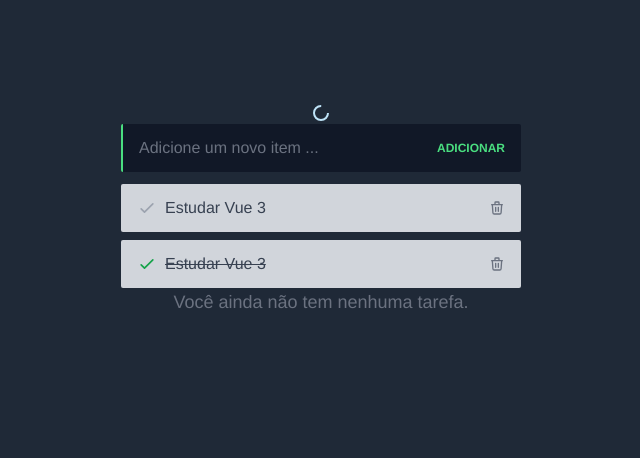
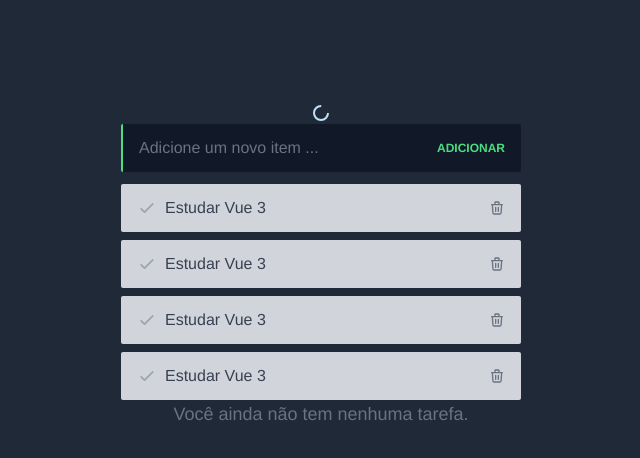
Before and after one commit to Ricardomjr-10/projetotodovue, a Vue app: page / in a window 1280 px wide. Shown: the top 458 px of the page, without its empty margins (319-959 px from the left). Built offline with nearby package versions, Linux system fonts and the light colour scheme.

Commit message:
create componente todoitems

```diff
--- a/src/App.vue
+++ b/src/App.vue
@@ -8,127 +8,11 @@
             <!--/ Todo spinner -->
 
             <!-- Todo form -->
-            <form class="flex items-center px-4 bg-gray-900 h-15
-rounded-sm border-l-2 border-green-400 mb-3">
-                <input
-                    placeholder="Adicione um novo item ..."
-                    type="text"
-                    class="bg-gray-900 placeholder-gray-500 text-gray-500
-font-light focus:outline-none block w-full appearance-none leading-normal
-py-3 pr-3"
-                >
-
-                <button
-                    class="text-green-400 text-xs font-semibold
-focus:outline-none"
-                    type="submit"
-                >
-                    ADICIONAR
-                </button>
-            </form>
+            <TodoForm/>
             <!--/ Todo form -->
 
             <!-- Todo items -->
-            <div class="space-y-2">
-                <div class="bg-gray-300 rounded-sm">
-                    <div class="flex items-center px-4 py-3 border-b
-border-gray-400 last:border-b-0">
-                        <div class="flex items-center justify-center
-mr-2">
-                            <button class="text-gray-400">
-                                <svg class="w-5 h-5" fill="none"
-stroke="currentColor" viewBox="0 0 24 24"
-xmlns="http://www.w3.org/2000/svg"><path stroke-linecap="round"
-stroke-linejoin="round" stroke-width="2" d="M5 13l4 4L19 7"></path></svg>
-                            </button>
-                        </div>
-
-                        <div class="w-full">
-                            <input
-                                type="text"
-                                placeholder="Digite a sua tarefa"
-                                value="Estudar Vue 3"
-                                class="bg-gray-300 placeholder-gray-500
-text-gray-700 font-light focus:outline-none block w-full appearance-none
-leading-normal mr-3"
-                            >
-                        </div>
-
-                        <div class="ml-auto flex items-center
-justify-center">
-                            <button class="focus:outline-none">
-                                <svg
-                                    class="ml-3 h-4 w-4 text-gray-500"
-                                    viewBox="0 0 24 24"
-                                    fill="none"
-                                    stroke="currentColor"
-                                    xmlns="http://www.w3.org/2000/svg"
-                                >
-                                    <path
-                                        d="M19 7L18.1327 19.1425C18.0579
-20.1891 17.187 21 16.1378 21H7.86224C6.81296 21 5.94208 20.1891 5.86732
-19.1425L5 7M10 11V17M14 11V17M15 7V4C15 3.44772 14.5523 3 14 3H10C9.44772
-3 9 3.44772 9 4V7M4 7H20"
-                                        stroke-width="2"
-                                        stroke-linecap="round"
-                                        stroke-linejoin="round"
-                                    />
-                                </svg>
-                            </button>
-                        </div>
-                    </div>
-                </div>
-
-                <div class="bg-gray-300 rounded-sm">
-                    <div class="flex items-center px-4 py-3 border-b
-border-gray-400 last:border-b-0">
-                        <div class="flex items-center justify-center
-mr-2">
-                            <button class="text-green-600">
-                                <svg class="w-5 h-5" fill="none"
-stroke="currentColor" viewBox="0 0 24 24"
-xmlns="http://www.w3.org/2000/svg"><path stroke-linecap="round"
-stroke-linejoin="round" stroke-width="2" d="M5 13l4 4L19 7"></path></svg>
-                            </button>
-                        </div>
-
-                        <div class="w-full">
-                            <input
-                                type="text"
-                                placeholder="Digite a sua tarefa"
-                                value="Estudar Vue 3"
-                                readonly
-                                class="line-through bg-gray-300
-placeholder-gray-500 text-gray-700 font-light focus:outline-none block
-w-full appearance-none leading-normal mr-3"
-                            >
-                        </div>
-
-                        <div class="ml-auto flex items-center
-justify-center">
-                            <button class="focus:outline-none">
-                                <svg
-                                    class="ml-3 h-4 w-4 text-gray-500"
-                                    viewBox="0 0 24 24"
-                                    fill="none"
-                                    stroke="currentColor"
-                                    xmlns="http://www.w3.org/2000/svg"
-                                >
-                                    <path
-                                        d="M19 7L18.1327 19.1425C18.0579
-20.1891 17.187 21 16.1378 21H7.86224C6.81296 21 5.94208 20.1891 5.86732
-19.1425L5 7M10 11V17M14 11V17M15 7V4C15 3.44772 14.5523 3 14 3H10C9.44772
-3 9 3.44772 9 4V7M4 7H20"
-                                        stroke-width="2"
-                                        stroke-linecap="round"
-                                        stroke-linejoin="round"
-                                    />
-                                </svg>
-                            </button>
-                        </div>
-                    </div>
-                </div>
-            </div>
+            <TodoItems/>
             <!--/ Todo items -->
 
             <!-- Todo empty -->
@@ -142,13 +26,17 @@
 </template>
 
 <script>
+import TodoForm from './components/TodoForm.vue';
+import TodoItems from './components/TodoItems.vue';
 import TodoSpinner from './components/TodoSpinner.vue';
 
 
 export default {
   name: 'App',
   components:{
-    TodoSpinner
+    TodoSpinner,
+    TodoForm,
+    TodoItems
   }
 }
 </script>
--- /dev/null
+++ b/src/components/TodoForm.vue
@@ -0,0 +1,20 @@
+<template>
+    <form class="flex items-center px-4 bg-gray-900 h-15
+rounded-sm border-l-2 border-green-400 mb-3">
+                <input
+                    placeholder="Adicione um novo item ..."
+                    type="text"
+                    class="bg-gray-900 placeholder-gray-500 text-gray-500
+font-light focus:outline-none block w-full appearance-none leading-normal
+py-3 pr-3"
+                >
+
+                <button
+                    class="text-green-400 text-xs font-semibold
+focus:outline-none"
+                    type="submit"
+                >
+                    ADICIONAR
+                </button>
+            </form>
+</template>
--- /dev/null
+++ b/src/components/TodoItem.vue
@@ -0,0 +1,51 @@
+<template>
+     <div class="bg-gray-300 rounded-sm">
+        <div class="flex items-center px-4 py-3 border-b
+border-gray-400 last:border-b-0">
+                        <div class="flex items-center justify-center
+mr-2">
+                            <button class="text-gray-400">
+                                <svg class="w-5 h-5" fill="none"
+stroke="currentColor" viewBox="0 0 24 24"
+xmlns="http://www.w3.org/2000/svg"><path stroke-linecap="round"
+stroke-linejoin="round" stroke-width="2" d="M5 13l4 4L19 7"></path></svg>
+                            </button>
+                        </div>
+
+                        <div class="w-full">
+                            <input
+                                type="text"
+                                placeholder="Digite a sua tarefa"
+                                value="Estudar Vue 3"
+                                class="bg-gray-300 placeholder-gray-500
+text-gray-700 font-light focus:outline-none block w-full appearance-none
+leading-normal mr-3"
+                            >
+                        </div>
+
+                        <div class="ml-auto flex items-center
+justify-center">
+                            <button class="focus:outline-none">
+                                <svg
+                                    class="ml-3 h-4 w-4 text-gray-500"
+                                    viewBox="0 0 24 24"
+                                    fill="none"
+                                    stroke="currentColor"
+                                    xmlns="http://www.w3.org/2000/svg"
+                                >
+                                    <path
+                                        d="M19 7L18.1327 19.1425C18.0579
+20.1891 17.187 21 16.1378 21H7.86224C6.81296 21 5.94208 20.1891 5.86732
+19.1425L5 7M10 11V17M14 11V17M15 7V4C15 3.44772 14.5523 3 14 3H10C9.44772
+3 9 3.44772 9 4V7M4 7H20"
+                                        stroke-width="2"
+                                        stroke-linecap="round"
+                                        stroke-linejoin="round"
+                                    />
+                                </svg>
+                            </button>
+                        </div>
+                    </div>
+                </div>
+
+</template>
--- /dev/null
+++ b/src/components/TodoItems.vue
@@ -0,0 +1,17 @@
+<template>
+    <div class="space-y-2">
+                    <TodoItem/>
+                    <TodoItem/>
+                    <TodoItem/>
+                    <TodoItem/>
+    </div>
+</template>
+
+<script>
+import TodoItem from './TodoItem.vue';
+export default {
+    components: {
+        TodoItem
+    }
+}
+</script>
```
